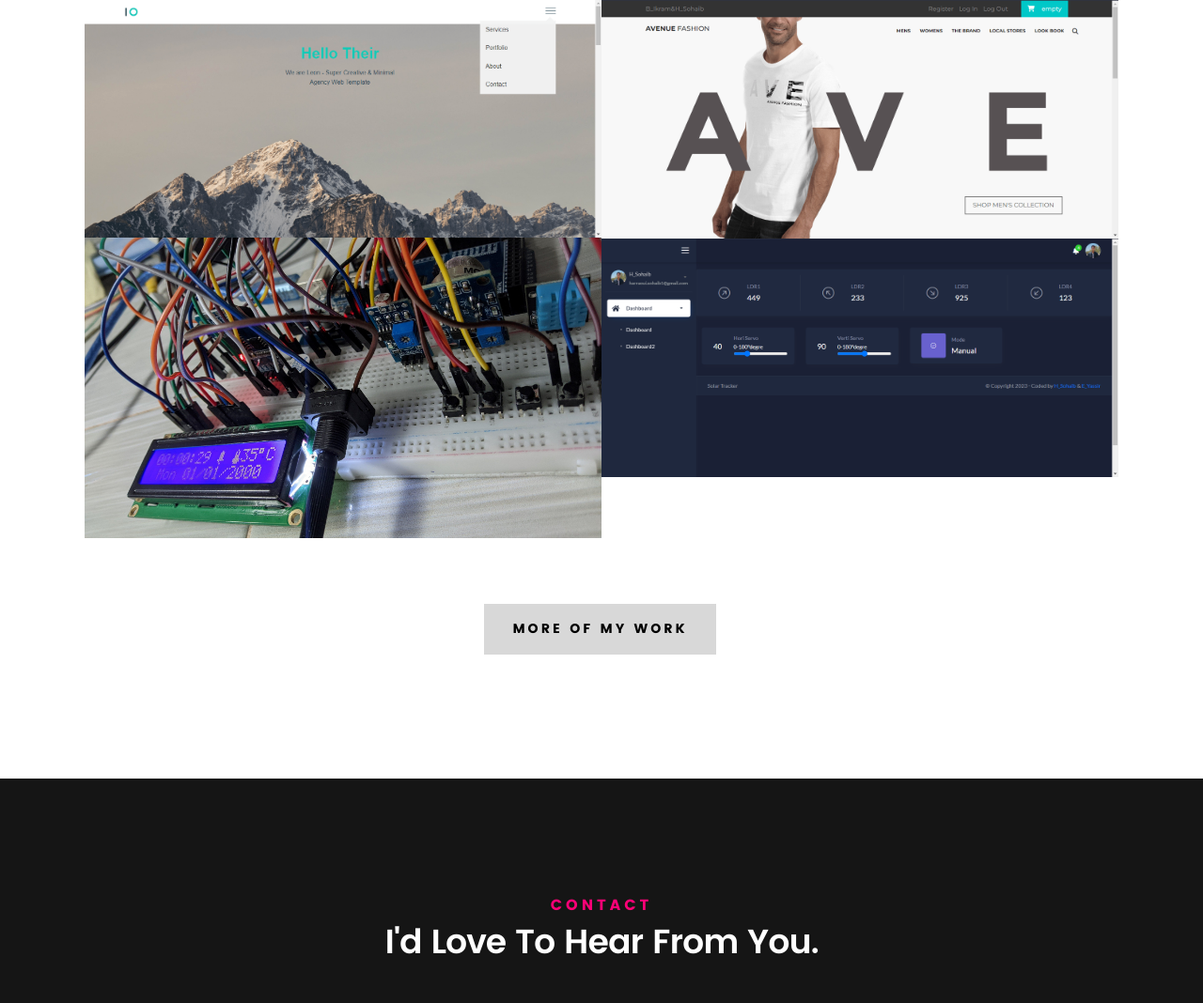
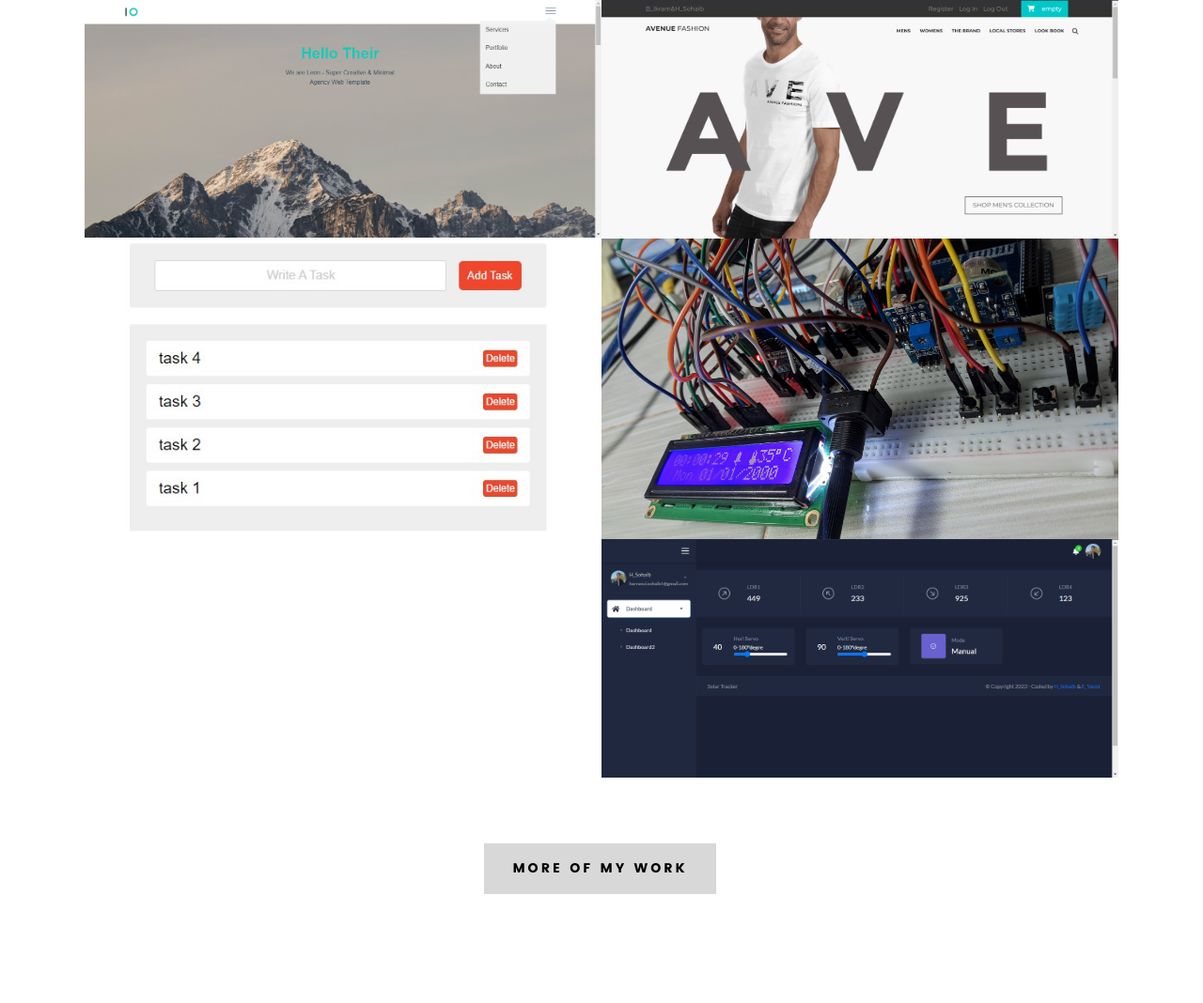
Before and after one commit to H-sohaib/MyPortfolio, a Flask app: page / in a window 1280 px wide. Shown: the part 4832-5900 px from the top of the page at 94% size. Run offline with Flask 2, Linux system fonts and the light colour scheme; some web fonts are replaced.

Commit message:
Add task app to my work

```diff
--- a/app/templates/index.html
+++ b/app/templates/index.html
@@ -453,11 +453,26 @@
 				<div class="bgrid folio-item">
 					<div class="item-wrap">
 						<img src="../static/images/portfolio/store.png" alt="Store" />
-						<a href="#modal-04" class="overlay">
+						<a href="#modal-07" class="overlay">
 							<div class="folio-item-table">
 								<div class="folio-item-cell">
 									<h3 class="folio-title">Clothes Online Store</h3>
 									<span class="folio-types"> Mini-Project </span>
+								</div>
+							</div>
+						</a>
+					</div>
+				</div>
+				<!-- /folio-item -->
+
+				<div class="bgrid folio-item">
+					<div class="item-wrap">
+						<img src="../static/images/portfolio/TaskApp.jpg" alt="Store" />
+						<a href="#modal-07" class="overlay">
+							<div class="folio-item-table">
+								<div class="folio-item-cell">
+									<h3 class="folio-title">Task App with LocalStorage</h3>
+									<span class="folio-types">Web App </span>
 								</div>
 							</div>
 						</a>
@@ -588,6 +603,27 @@
 					</div>
 				</div>
 				<!-- /modal-04 -->
+				<div id="modal-07" class="popup-modal slider mfp-hide">
+					<div class="media">
+						<img src="../static/images/portfolio/TaskApp.jpg" alt="" />
+					</div>
+
+					<div class="description-box">
+						<h4>Task App with LocalStorage</h4>
+						<p>
+							A task application with add and delete tasks with a LocalStorage feature to store
+							tasks permanently. Even the page reloaded
+						</p>
+
+						<div class="categories">Web Development</div>
+					</div>
+
+					<div class="link-box">
+						<a href="https://github.com/H-sohaib/Task_app">Details</a>
+						<a href="#" class="popup-modal-dismiss">Close</a>
+					</div>
+				</div>
+				<!-- /modal-07 -->
 
 				<div id="modal-05" class="popup-modal slider mfp-hide">
 					<div class="media">
```
Also changed, not shown: app/templates/work.html (+23 -0 lines), app/static/images/portfolio/TaskApp.jpg (added).
